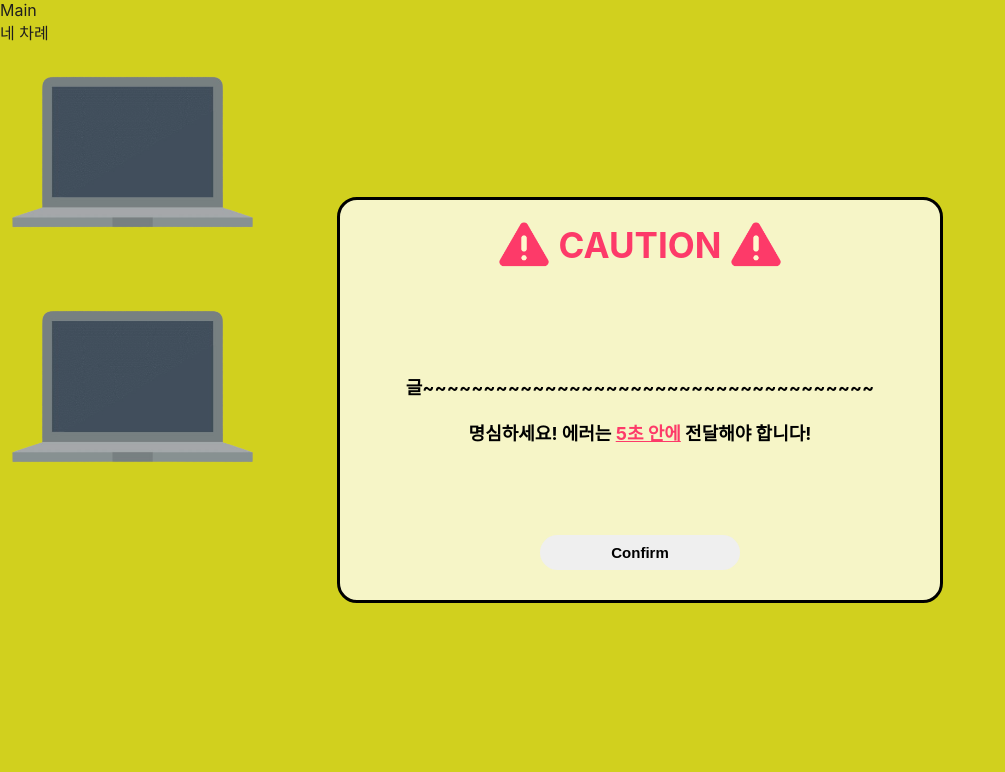
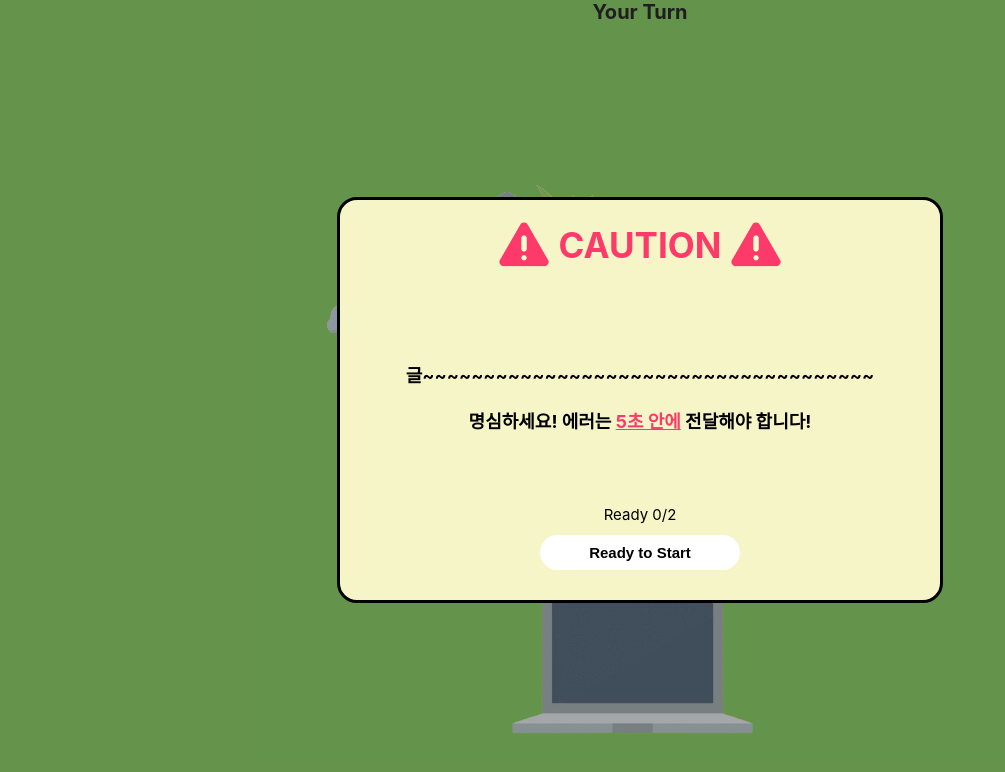
Before and after one commit to minzero31/madcamp-3week-frontend, a React (Create React App) app: page /login in a window 1280 px wide. Both pictures are taken after a click on the button "Login". Shown: the top 772 px of the page, without its empty margins (0-1005 px from the left). Built offline with nearby package versions, Linux system fonts and the light colour scheme; no server answers.

Commit message:
Main develop#8 #14

```diff
--- a/src/page/Main.js
+++ b/src/page/Main.js
@@ -1,13 +1,21 @@
-import React, { useEffect, useState } from "react";
+import React, { useEffect, useRef, useState } from "react";
 import Modal from "./Modal";
 import computer from "../img/computer.png";
+import error from "../img/error.png";
 import io from "socket.io-client";
+import pond from "../img/pond.png";
 
 const socket = io("http://172.10.7.127");
 
 const Main = () => {
   const [bombHolder, setBombHolder] = useState(null);
   const [isModalOn, setIsModalOn] = useState(true);
+  const [ready, setReady] = useState(0);
+  const bombHolderRef = useRef(null);
+
+  useEffect(() => {
+    bombHolderRef.current = bombHolder;
+  }, [bombHolder]);
 
   useEffect(() => {
     socket.on("connect", () => {
@@ -19,31 +27,106 @@ const Main = () => {
       console.log("Bomb is with: ", bombHolderId);
     });
 
+    socket.on("ready_count", (count) => {
+      setReady(count);
+      console.log("Ready count is: ", count);
+    });
+
+    socket.on("limit_time", (limitTime) => {
+      setTimeout(() => {
+        if (bombHolderRef.current === socket.id) {
+          alert("You IDIOT!");
+        } else {
+          alert("good");
+        }
+      }, limitTime * 1000);
+    });
+
+    // Main 페이지에 진입할 때 서버로 이벤트 전송
+    socket.emit("enter_game");
+
     return () => {
       socket.off("connect");
       socket.off("bomb");
+      socket.off("ready_count");
+      socket.off("limit_time");
     };
   }, []);
 
+  const ErrorComputer = () => {
+    return (
+      <div style={{ position: "relative" }}>
+        <img
+          style={{ width: "280px" }}
+          onClick={passBomb}
+          src={computer}
+          alt="img"
+        />
+        <img
+          style={{
+            width: "130px",
+            position: "absolute",
+            bottom: 100,
+            left: 68,
+          }}
+          src={error}
+          alt="img"
+        />
+      </div>
+    );
+  };
+
   const passBomb = () => {
-    setBombHolder("other");
-    socket.emit("pass_bomb");
-    console.log("Bomb is passed to the other player!");
+    if (bombHolder === socket.id) {
+      // 폭탄을 소유한 클라이언트만 폭탄을 전달할 수 있음
+      socket.emit("pass_bomb");
+      console.log("Bomb is passed to the other player!");
+    }
   };
 
   return (
-    <div style={{ backgroundColor: "yellow", height: "100vh" }}>
-      <div>Main</div>
-      <div>
-        {bombHolder === socket.id ? <div>내 차례</div> : <div>네 차례</div>}
+    <div
+      style={{
+        height: "100vh",
+        position: "relative",
+        backgroundColor: "#64A842",
+      }}
+    >
+      <div style={{ display: "flex", justifyContent: "center" }}>
+        <div
+          style={{ fontSize: 20, fontWeight: "bolder", backgroundColor: "" }}
+        >
+          {bombHolder === socket.id ? "My Turn" : "Your Turn"}
+        </div>
       </div>
-      <div>
-        <div>
-          <img style={{ width: "280px" }} onClick={passBomb} src={computer} />
-        </div>
-        <div>
-          <img style={{ width: "280px" }} onClick={passBomb} src={computer} />
-        </div>
+      <div
+        style={{
+          display: "flex",
+          justifyContent: "center",
+          marginTop: "150px",
+        }}
+      >
+        <img src={pond} alt="img" />
+      </div>
+      <div
+        style={{
+          display: "flex",
+          justifyContent: "center",
+          width: "100%",
+          position: "absolute",
+          bottom: 20,
+        }}
+      >
+        {bombHolder === socket.id ? (
+          <ErrorComputer />
+        ) : (
+          <img
+            style={{ width: "280px" }}
+            onClick={passBomb}
+            src={computer}
+            alt="img"
+          />
+        )}
       </div>
       {isModalOn ? (
         <div
@@ -60,7 +143,11 @@ const Main = () => {
             alignItems: "center",
           }}
         >
-          <Modal state={{ isModalOn, setIsModalOn }} />
+          <Modal
+            modalState={{ isModalOn, setIsModalOn }}
+            readyState={{ ready, setReady }}
+            socket={socket}
+          />
         </div>
       ) : null}
     </div>
--- a/src/page/Modal.js
+++ b/src/page/Modal.js
@@ -1,9 +1,11 @@
 import React, { useEffect, useState } from "react";
 import caution from "../img/caution.png";
 
-const Modal = ({ state }) => {
-  const { isModalOn, setIsModalOn } = state;
+const Modal = ({ modalState, readyState, socket }) => {
+  const { isModalOn, setIsModalOn } = modalState;
+  const { ready, setReady } = readyState;
   const [countDown, setCountDown] = useState(0);
+  const [click, setClick] = useState(false);
 
   useEffect(() => {
     const countdown = setInterval(() => {
@@ -13,6 +15,13 @@ const Modal = ({ state }) => {
     }, 1000);
     return () => clearInterval(countdown);
   }, [countDown]);
+
+  useEffect(() => {
+    if (ready === 2) {
+      setCountDown(5);
+      setTimeout(() => setIsModalOn(false), 5000);
+    }
+  }, [ready, setIsModalOn]);
 
   return (
     <div
@@ -96,6 +105,18 @@ const Modal = ({ state }) => {
         style={{
           display: "flex",
           justifyContent: "center",
+          paddingBottom: "15px",
+          fontSize: "15px",
+        }}
+      >
+        <div>
+          Ready <span>{ready}</span>/2
+        </div>
+      </div>
+      <div
+        style={{
+          display: "flex",
+          justifyContent: "center",
           position: "absolute",
           bottom: "30px",
           width: "100%",
@@ -106,16 +127,21 @@ const Modal = ({ state }) => {
             width: "200px",
             height: "35px",
             borderRadius: "20px",
+            backgroundColor: click ? "#F0F0F0" : "white",
             fontSize: "15px",
             border: "none",
             fontWeight: "bold",
           }}
+          disabled={click}
           onClick={() => {
-            setCountDown(5);
-            setTimeout(() => setIsModalOn(false), 5000);
+            setClick(true);
+            socket.emit("ready");
+            setReady(ready + 1);
+            // setCountDown(5);
+            // setTimeout(() => setIsModalOn(false), 5000);
           }}
         >
-          Confirm
+          Ready to Start
         </button>
       </div>
     </div>
```
Also changed, not shown: src/img/error.png (added), src/img/pond.png (added).
